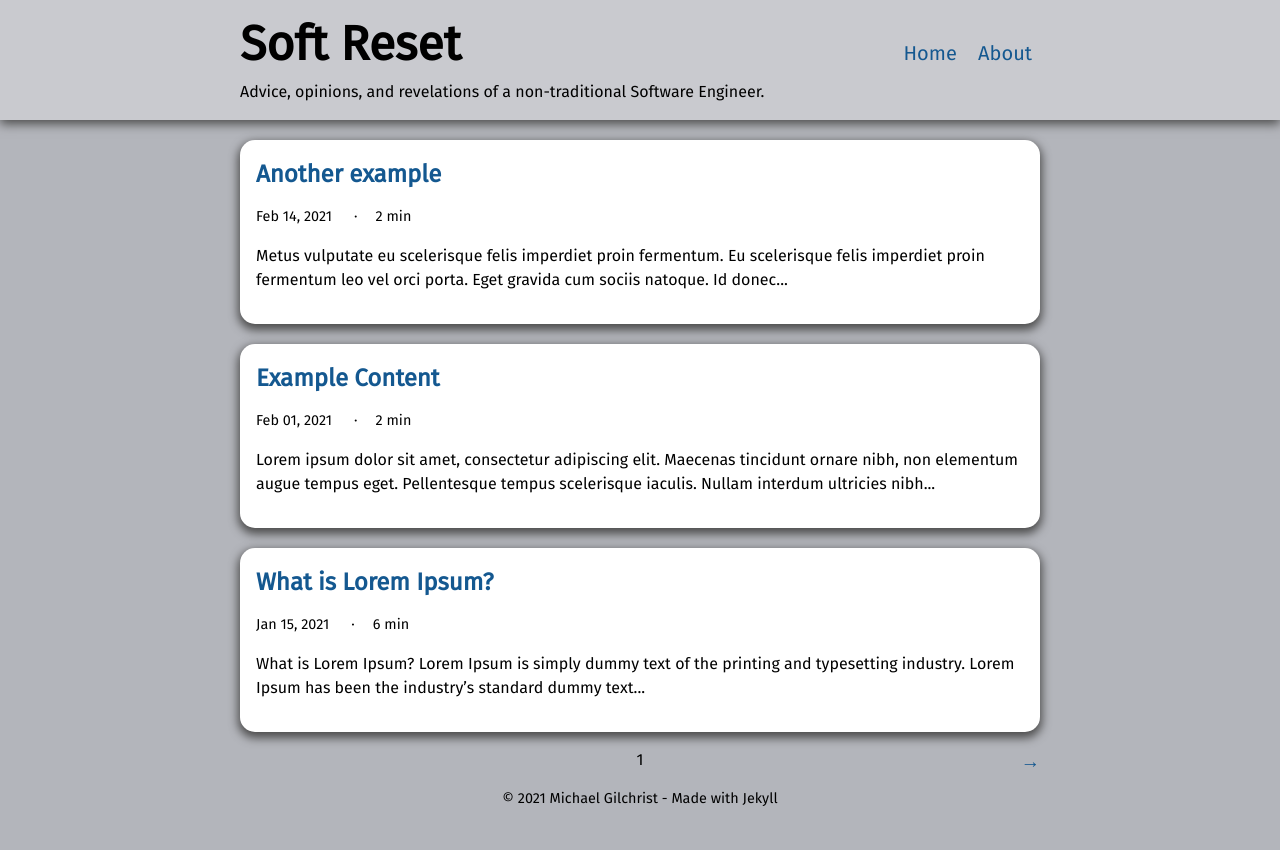
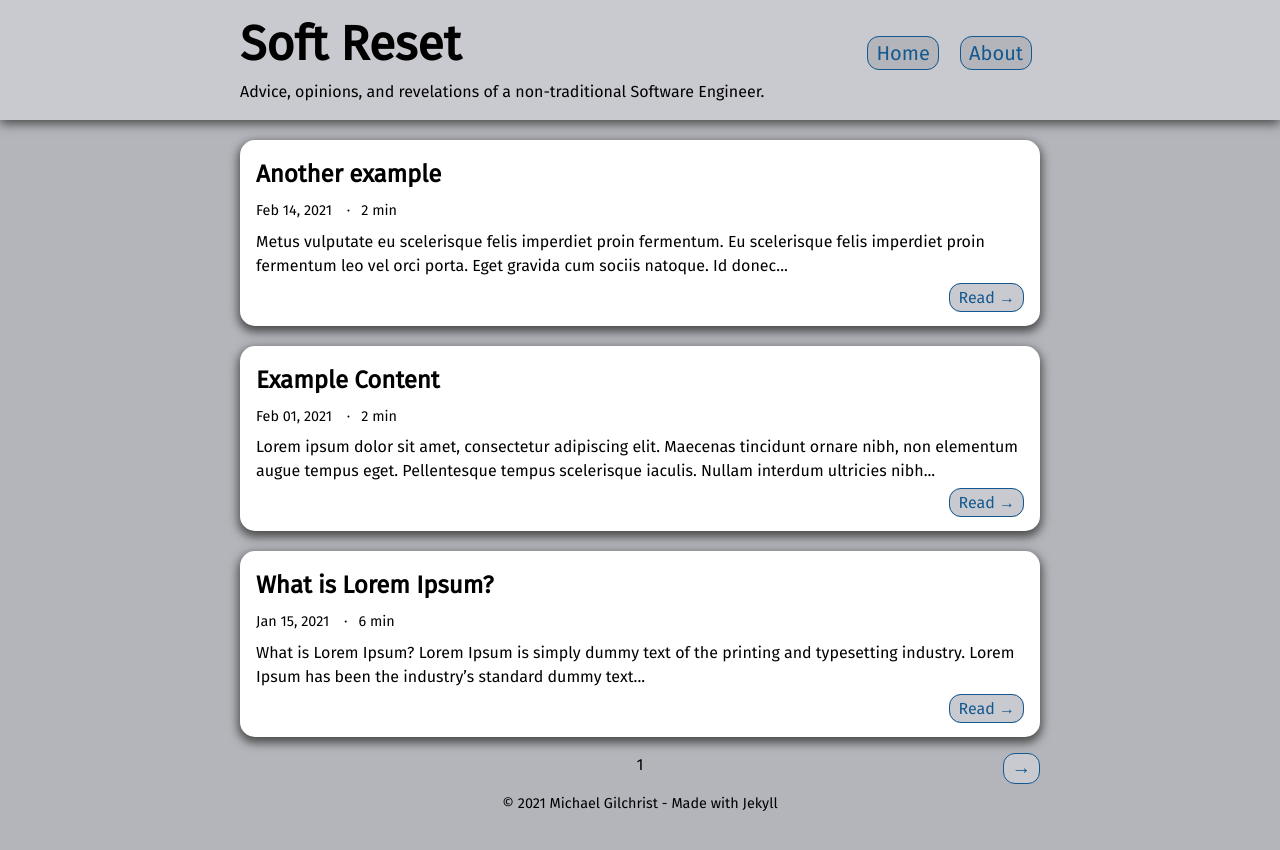
Before and after one commit to michaelgilch/michaelgilch.github.io, a Jekyll site: the page built from index.html, in a window 1280 px wide. Shown: the top 850 px of the page. Built offline with Jekyll 4.4.1, drawn with Linux system fonts in a browser that asks for light colours; some web fonts are replaced; the list of posts is cut into pages by our own code.

Commit message:
Make main nav links look like buttons

```diff
--- a/_includes/header.html
+++ b/_includes/header.html
@@ -7,7 +7,7 @@
     <nav class="nav-container">
       <ul>
         {% for item in site.data.navigation %}
-          <li><a href="{{ item.link }}">{{ item.name }}</a></li>
+          <li><a href="{{ item.link }}" class="btn btn-page-nav">{{ item.name }}</a></li>
           {% endfor %}
       </ul>
     </nav>
--- a/_layouts/home.html
+++ b/_layouts/home.html
@@ -5,20 +5,24 @@ layout: default
 <div class="post-list">
     {% for post in paginator.posts %}
         <div class="content-block">
-            <h2><a href="{{ post.url | prepend: site.url }}">{{ post.title }}</a></h2>
+            <!-- <h2><a href="{{ post.url | prepend: site.url }}">{{ post.title }}</a></h2> -->
+            <h2>{{ post.title }}</h2>
             {% assign words = post.content | strip_html | number_of_words %}
-            <p class="post-details">{{ post.date | date: "%b %d, %Y" }} &emsp; &#183; &emsp;{{ words | divided_by: 180 | plus: 1 }} min</p>
+            <p class="post-details">{{ post.date | date: "%b %d, %Y" }} &ensp; &#183; &ensp;{{ words | divided_by: 180 | plus: 1 }} min</p>
             <p>{{ post.content | strip_html | truncatewords: 25 }}</p>
+            <div class="btn-post-nav-container">
+                <a href="{{ post.url | prepend: site.url }}"><span class="btn">Read &#8594;</span></a>
+            </div>
         </div>
     {% endfor %}
 </div>
 
 <div class="pagination">
   {% if paginator.previous_page %}
-    <a href="{{ paginator.previous_page_path | prepend: site.baseurl }}" class="left arrow"><span>&#8592;</span></a>
+    <a href="{{ paginator.previous_page_path | prepend: site.baseurl }}" class="left arrow btn btn-pagination"><span>&#8592;</span></a>
   {% endif %}
   {% if paginator.next_page %}
-    <a href="{{ paginator.next_page_path | prepend: site.baseurl }}" class="right arrow"><span>&#8594;</span></a>
+    <a href="{{ paginator.next_page_path | prepend: site.baseurl }}" class="right arrow btn btn-pagination"><span>&#8594;</span></a>
   {% endif %}
 
   <span class="page-number">{{ paginator.page }}</span>
--- /dev/null
+++ b/_sass/buttons.scss
@@ -0,0 +1,41 @@
+.btn {
+  background-color: $bg-color-accent;
+  border: 1px solid;
+  border-color: $link-color;
+  border-radius: 12px;
+  color: $link-color;
+  cursor: pointer;
+  margin: 0;
+  padding: .25rem .5rem;
+
+  &:hover,
+  &:focus {
+    background-color: $bg-color;
+    color: $font-color;
+  }
+}
+
+
+.btn-page-nav {
+  background-color: $bg-color;
+
+  &:hover,
+  &:focus {
+    background-color: $bg-color-content;
+    color: $font-color;
+  }
+}
+
+.btn-post-nav-container {
+  text-align: right;
+}
+
+.btn-pagination {
+  padding: 0 .5rem;
+
+  &:hover,
+  &:focus {
+    background-color: $bg-color-content;
+    color: $font-color;
+  }
+}
--- a/_sass/content.scss
+++ b/_sass/content.scss
@@ -10,7 +10,12 @@
     margin: 0;
   }
 
+  p {
+    margin: .5rem 0;
+  }
+
   .post-details {
     font-size: .9rem;
+    margin: .5rem 0;
   }
 }
--- a/_sass/header.scss
+++ b/_sass/header.scss
@@ -28,6 +28,10 @@
   li {
     display: inline-block;
     padding: 0 .75rem .75rem 0;
+
+    &:last-child {
+      padding-right: 0;
+    }
   }
 }
 
@@ -58,10 +62,6 @@
 
     li {
       padding: 0 1rem 1rem 0;
-
-      &:last-child {
-        padding-right: 0;
-      }
     }
   }
 }
--- a/_sass/variables.scss
+++ b/_sass/variables.scss
@@ -7,5 +7,7 @@ $link-color-accent: #1d84d7;
 
 $shadow-color: #4d4d4d;
 
+$font-color: #000;
+
 $font-main: 'Fira Sans';
 $font-mono: 'Fira Sans Mono';
--- a/assets/css/main.scss
+++ b/assets/css/main.scss
@@ -5,4 +5,5 @@
 @import "main";
 @import "header";
 @import "content";
+@import "buttons";
 @import "pagination";
```
